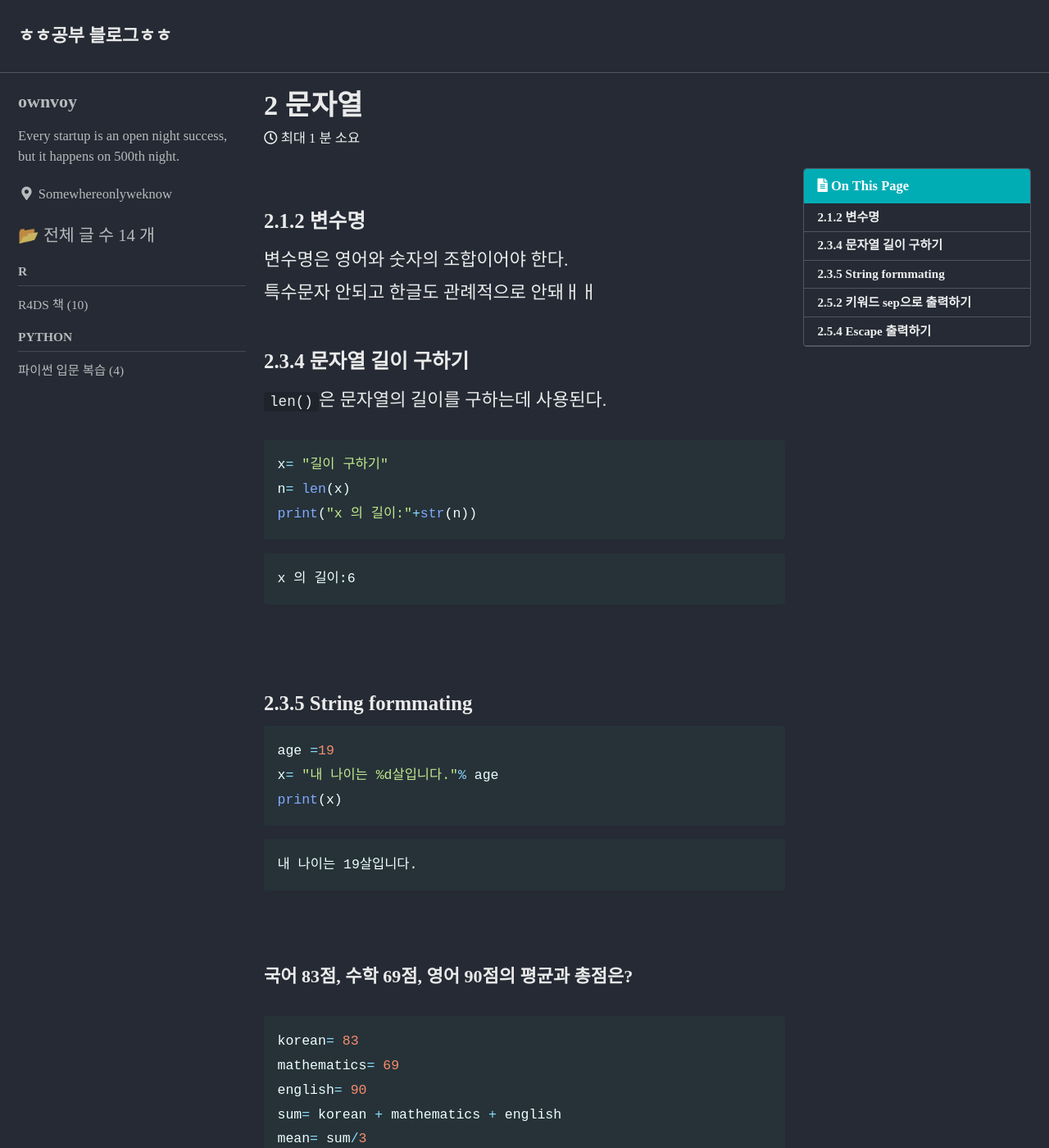
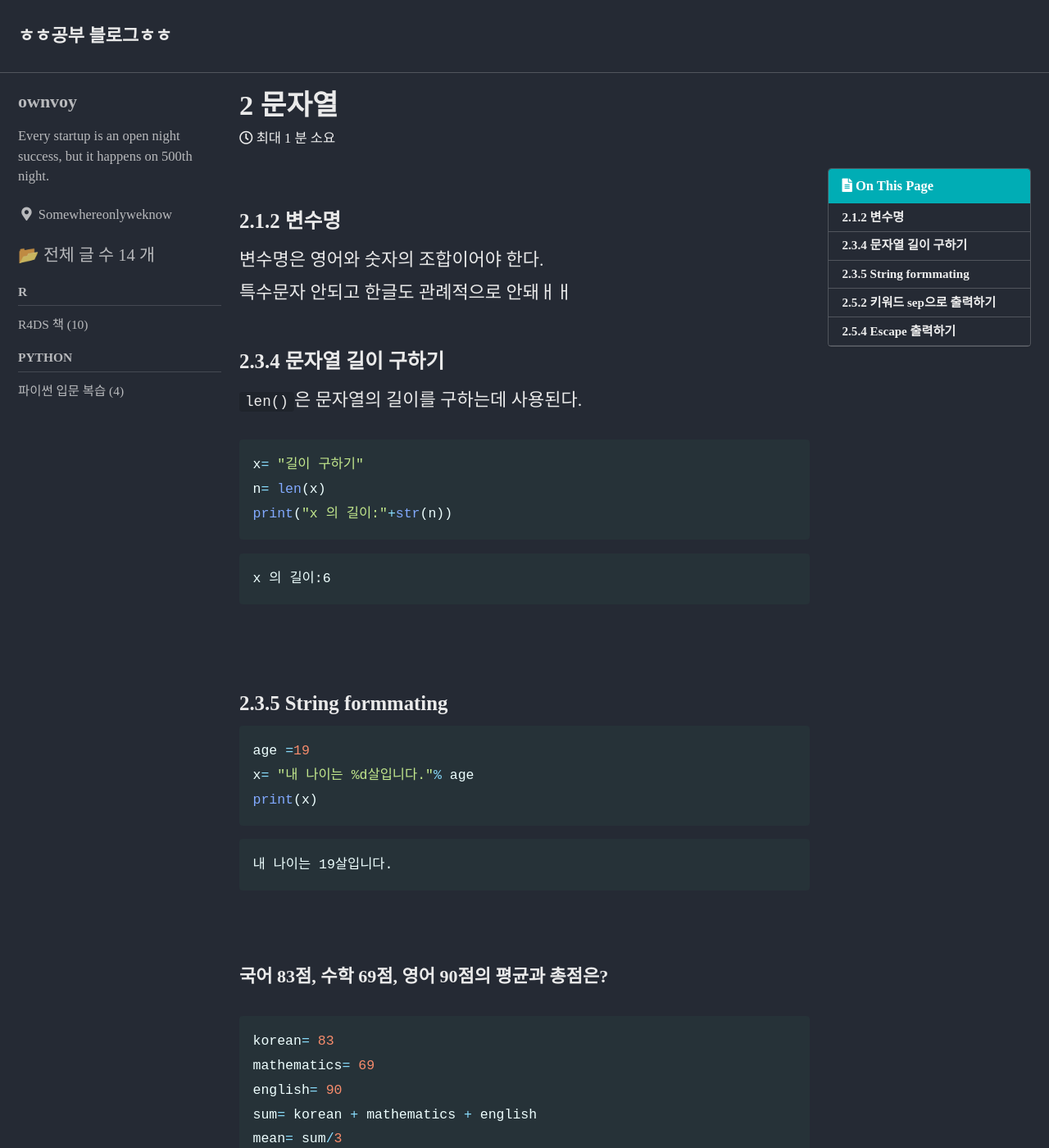
Before and after one commit to ownvoy/ownvoy.github.io, a Jekyll site: the page built from _posts/Python/Introduction/2022-01-10-2 문자열.md, in a window 1280 px wide and 1400 px high. Shown: the whole window at 82% size. Built offline with Jekyll 4.4.1, drawn with Linux system fonts in a browser that asks for light colours; cached includes are drawn as plain includes; some web fonts are replaced.

Commit message:
사이드바

```diff
--- a/_sass/minimal-mistakes/_variables.scss
+++ b/_sass/minimal-mistakes/_variables.scss
@@ -155,7 +155,7 @@
    Grid
    ========================================================================== */
 $right-sidebar-width-narrow: 250px !default;
-$right-sidebar-width: 300px !default;
+$right-sidebar-width: 270px !default;
 $right-sidebar-width-wide: 350px !default;
 
 /*
```
